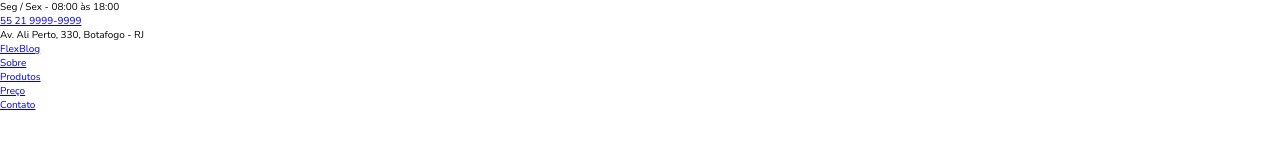
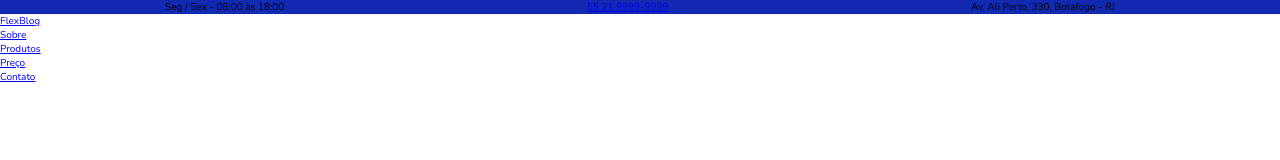
Before and after one commit to thiagorodriguezdev/FlexBlog, a plain HTML site: page index.html in a window 1280 px wide. Drawn offline with nearby package versions, Linux system fonts and the light colour scheme.

Commit message:
update style.css

```diff
--- a/css/style.css
+++ b/css/style.css
@@ -13,3 +13,15 @@ html {
   font-family: "Nunito", sans-serif;
   font-size: 62.5%;
 }
+
+
+.superinfo-bg {
+  background-color: #122AB2;
+}
+.superinfo {
+  display: flex;
+  justify-content: space-between;
+
+  max-width: 95rem;
+  margin: 0 auto;
+}
```
